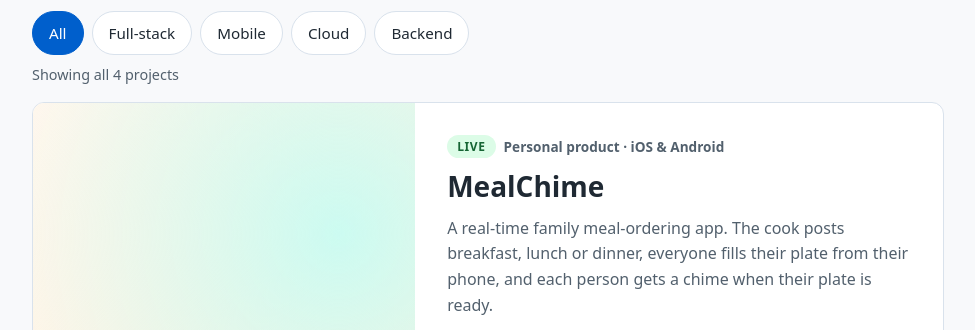
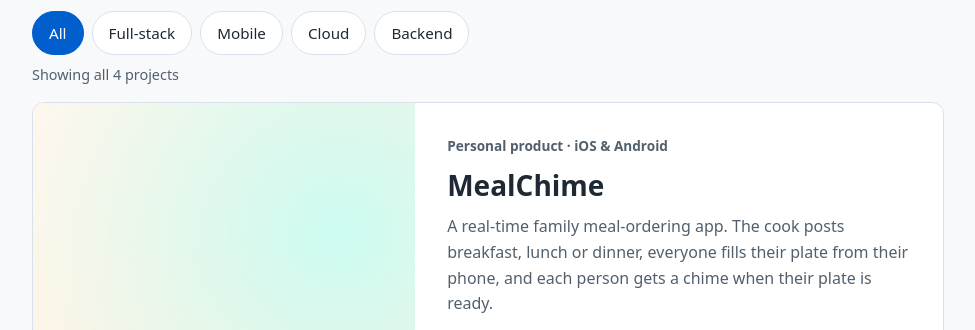
Before and after one commit to ALEXZANDER94/Portfolio, a plain HTML site: page index.html in a window 1280 px wide. Shown: the part 2440-2770 px from the top of the page, without its empty margins (152-1127 px from the left). Drawn offline with nearby package versions, Linux system fonts and the light colour scheme.

Commit message:
Remove Live badge from MealChime card
MealChime hasn't launched yet. Badge styles remain in style.css for
when it does.

Co-Authored-By: Claude Opus 5.5 <noreply@anthropic.com>

```diff
--- a/index.html
+++ b/index.html
@@ -307,7 +307,6 @@
                              data-tags="React Native, TypeScript, ASP.NET Core, SignalR, PostgreSQL, Azure, Bicep">
                         <div class="project-body">
                             <p class="project-meta">
-                                <span class="project-badge is-live">Live</span>
                                 Personal product &middot; iOS &amp; Android
                             </p>
                             <h3>MealChime</h3>
```
